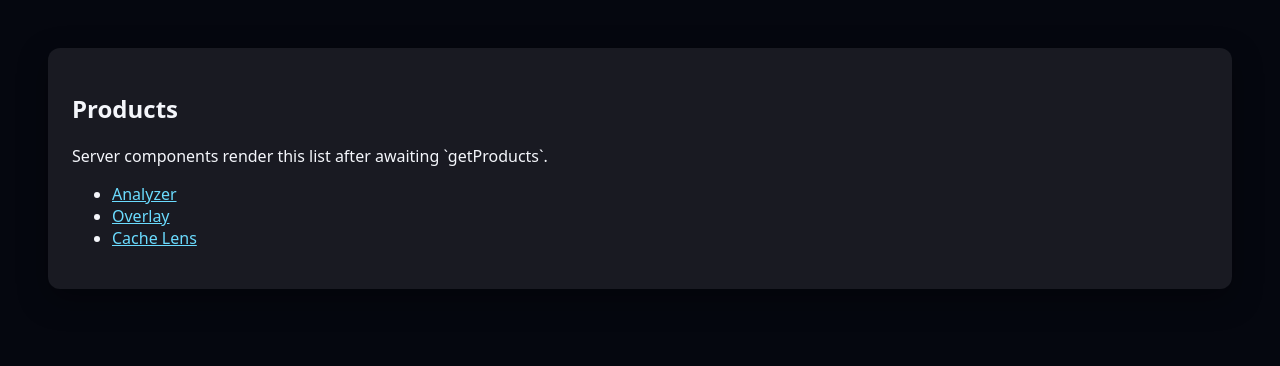
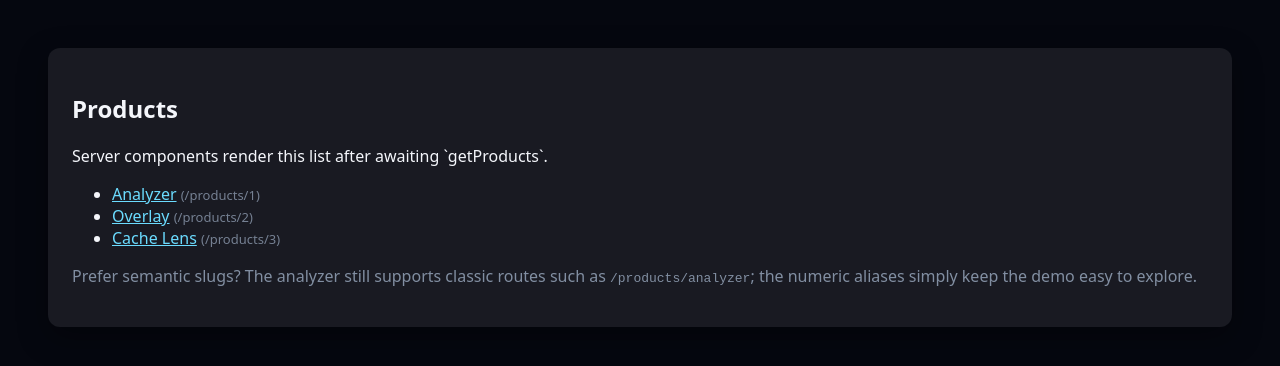
Before and after one commit to server-client-xray/rsc-xray, a Next.js app in the folder examples/next-app/: page /products in a window 1280 px wide. Shown: the top 366 px of the page. Built offline with nearby package versions, Linux system fonts and the light colour scheme.

Commit message:
feat: expose numeric product routes in demo

```diff
--- a/examples/next-app/app/(shop)/products/page.tsx
+++ b/examples/next-app/app/(shop)/products/page.tsx
@@ -13,14 +13,24 @@ export default async function ProductsPage(): Promise<JSX.Element> {
         <h1>Products</h1>
         <p>Server components render this list after awaiting `getProducts`.</p>
         <ul>
-          {products.map((product) => (
-            <li key={product.id}>
-              <Link href={`/products/${product.id}`} prefetch>
-                {product.name}
-              </Link>
-            </li>
-          ))}
+          {products.map((product, index) => {
+            const numericPath = `/products/${index + 1}`;
+            return (
+              <li key={product.id}>
+                <Link href={numericPath} prefetch>
+                  {product.name}
+                </Link>{' '}
+                <span style={{ color: 'rgba(148, 163, 184, 0.75)', fontSize: 13 }}>
+                  ({numericPath})
+                </span>
+              </li>
+            );
+          })}
         </ul>
+        <p style={{ marginTop: 16, color: 'rgba(148, 163, 184, 0.85)' }}>
+          Prefer semantic slugs? The analyzer still supports classic routes such as{' '}
+          <code>/products/analyzer</code>; the numeric aliases simply keep the demo easy to explore.
+        </p>
       </section>
     </main>
   );
```
